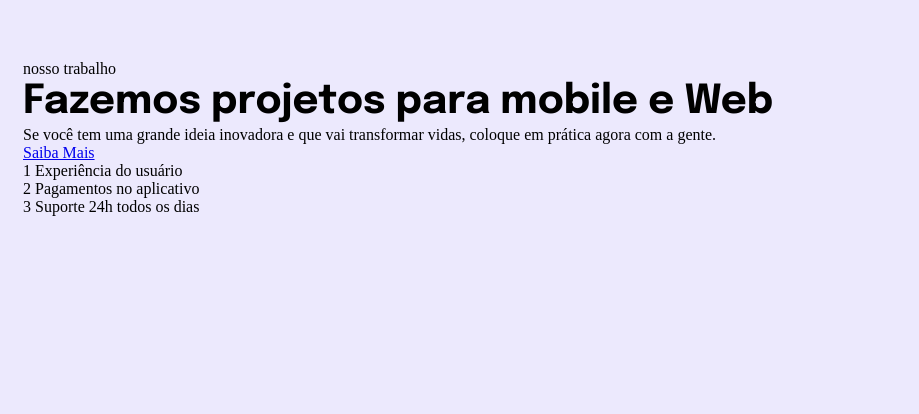
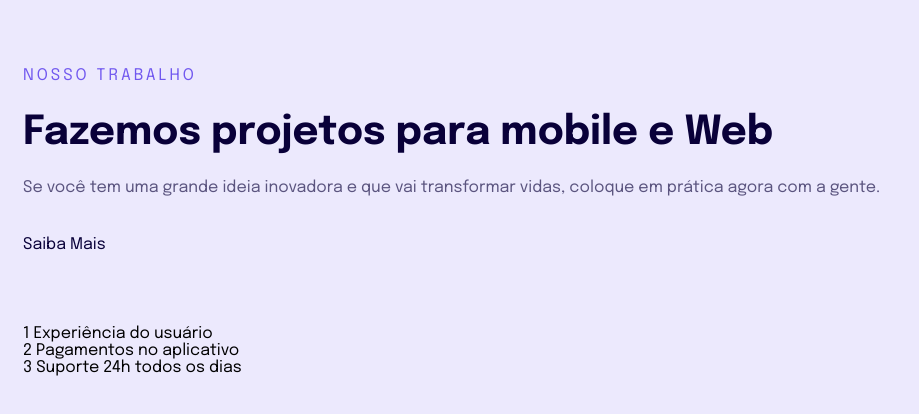
Before and after one commit to joelsonfoliveira/Landingpage-Responsivo, a plain HTML site: page index.html in a window 1280 px wide. Shown: the whole page, without its empty margins (0-919 px from the left). Drawn offline with Linux system fonts and the light colour scheme.

Commit message:
ajustando espaçamento de textos

```diff
--- a/style.css
+++ b/style.css
@@ -13,13 +13,42 @@ ul {
 }
 
 body {
+  font-family: 'Epilogue', sans-serif;
   background: #ECE9FD;
   padding: 6.0rem 2.3rem 6.6rem;
   font-size: 1.6rem;
 }
 
 h1 {
-  font-family: 'Epilogue', sans-serif;
   font-size: 4.0rem;
   line-height: 4.8rem;
+  color: #090039;
+  margin-bottom: 1.5rem;
 }
+
+main p:first-child {
+  color: #7158EF;
+  line-height: 3.2rem;
+  letter-spacing: 0.3rem;
+  text-transform: uppercase;
+  margin-bottom: 1.7rem;
+}
+
+h1+p {
+  color: rgba(10, 0, 57, 0.64);
+  line-height: 3.2rem;
+  margin-bottom: 3.2rem;
+}
+
+a {
+  color: #090039;
+  text-decoration: none;
+}
+
+a:hover {
+  font-weight: bold;
+}
+
+ul {
+  margin-top: 7.2rem;
+}
```
